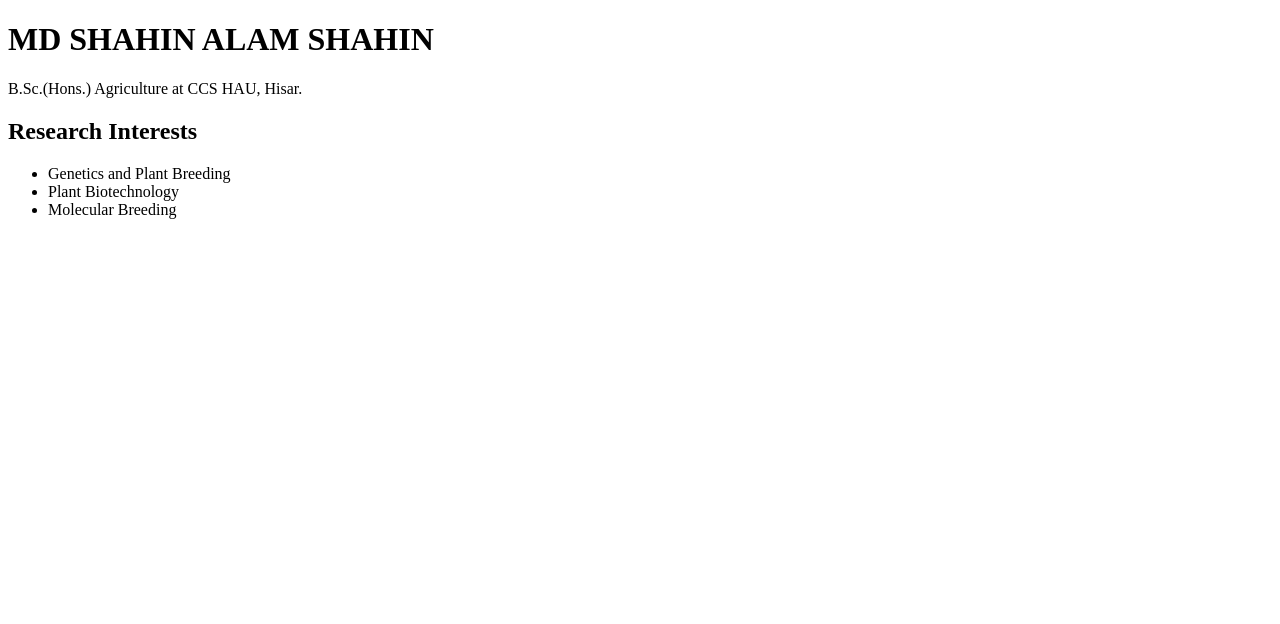
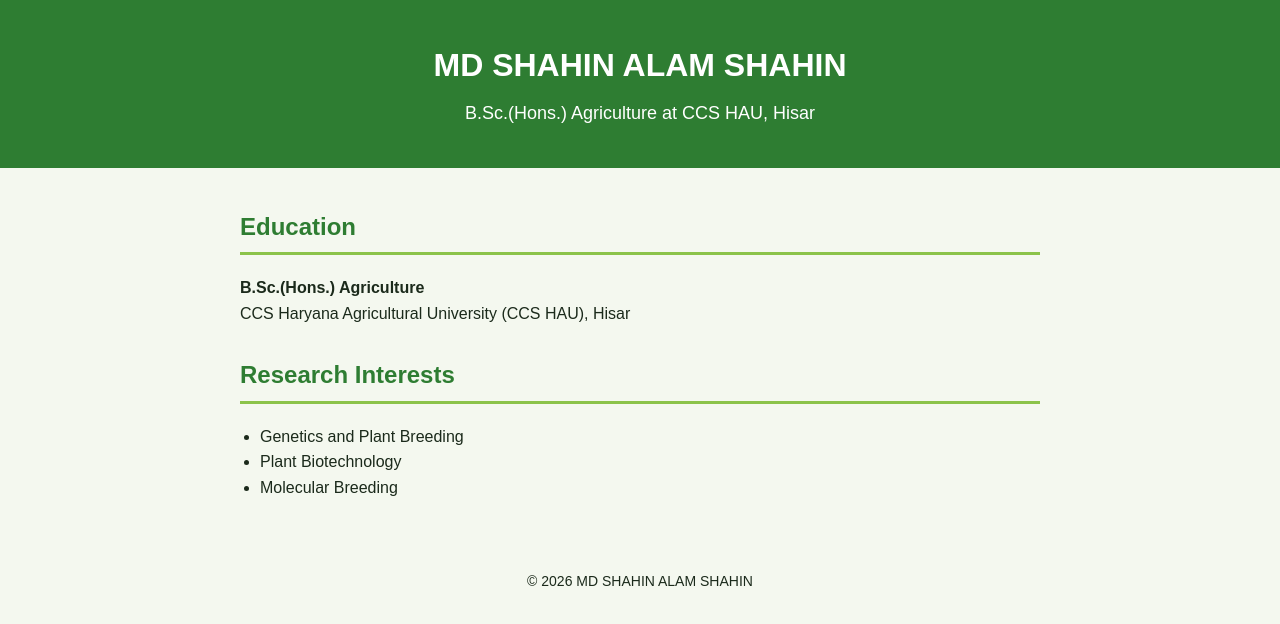
Before and after one commit to shahinalam1150/shahinalam1150.github.io, a plain HTML site: page index.html in a window 1280 px wide. Drawn offline with Linux system fonts and the light colour scheme.

Commit message:
Refactor HTML structure with header and main sections

```diff
--- a/index.html
+++ b/index.html
@@ -1,18 +1,80 @@
 <!DOCTYPE html>
-<html>
+<html lang="en">
 <head>
   <meta charset="UTF-8">
+  <meta name="viewport" content="width=device-width, initial-scale=1">
   <title>MD SHAHIN ALAM SHAHIN</title>
+  <style>
+    body {
+      font-family: Arial, sans-serif;
+      background-color: #F4F8EF;
+      color: #1B2A1B;
+      margin: 0;
+      line-height: 1.6;
+    }
+    header {
+      background-color: #2E7D32;
+      color: #FFFFFF;
+      padding: 40px 20px;
+      text-align: center;
+    }
+    header h1 {
+      margin: 0 0 8px;
+    }
+    header p {
+      margin: 0;
+      font-size: 18px;
+    }
+    main {
+      max-width: 800px;
+      margin: 0 auto;
+      padding: 20px;
+    }
+    section {
+      margin-bottom: 30px;
+    }
+    h2 {
+      color: #2E7D32;
+      border-bottom: 3px solid #8BC34A;
+      padding-bottom: 6px;
+    }
+    ul {
+      padding-left: 20px;
+    }
+    footer {
+      text-align: center;
+      padding: 20px;
+      font-size: 14px;
+    }
+  </style>
 </head>
 <body>
+
+  <header>
     <h1>MD SHAHIN ALAM SHAHIN</h1>
-  <p>B.Sc.(Hons.) Agriculture at CCS HAU, Hisar.</p>
+    <p>B.Sc.(Hons.) Agriculture at CCS HAU, Hisar</p>
+  </header>
 
+  <main>
+    <section>
+      <h2>Education</h2>
+      <p><strong>B.Sc.(Hons.) Agriculture</strong><br>
+      CCS Haryana Agricultural University (CCS HAU), Hisar</p>
+    </section>
+
+    <section>
       <h2>Research Interests</h2>
       <ul>
         <li>Genetics and Plant Breeding</li>
         <li>Plant Biotechnology</li>
         <li>Molecular Breeding</li>
       </ul>
+    </section>
+  </main>
+
+  <footer>
+    &copy; 2026 MD SHAHIN ALAM SHAHIN
+  </footer>
+
 </body>
 </html>
```
Lines whose indentation alone changed are shown as unchanged.
